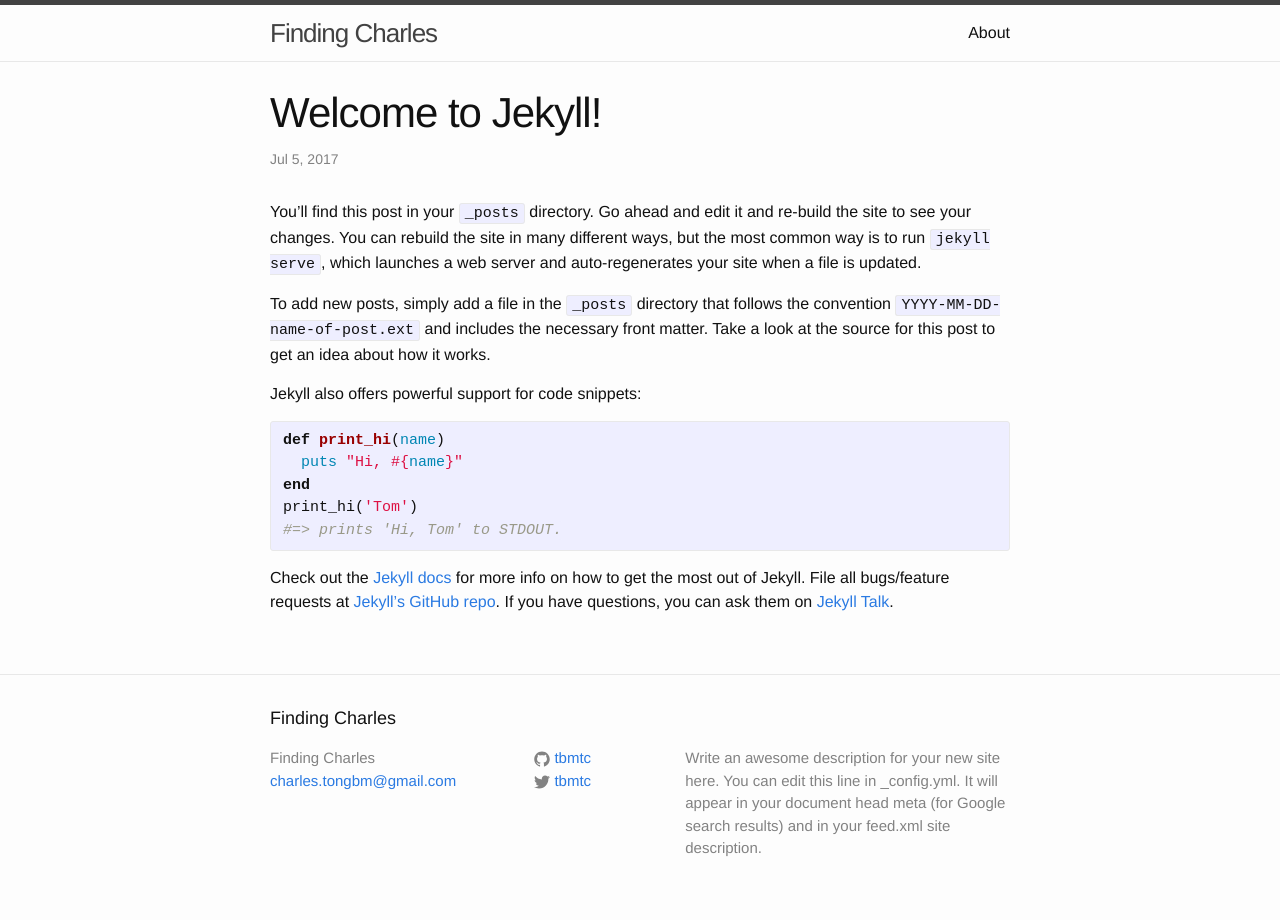
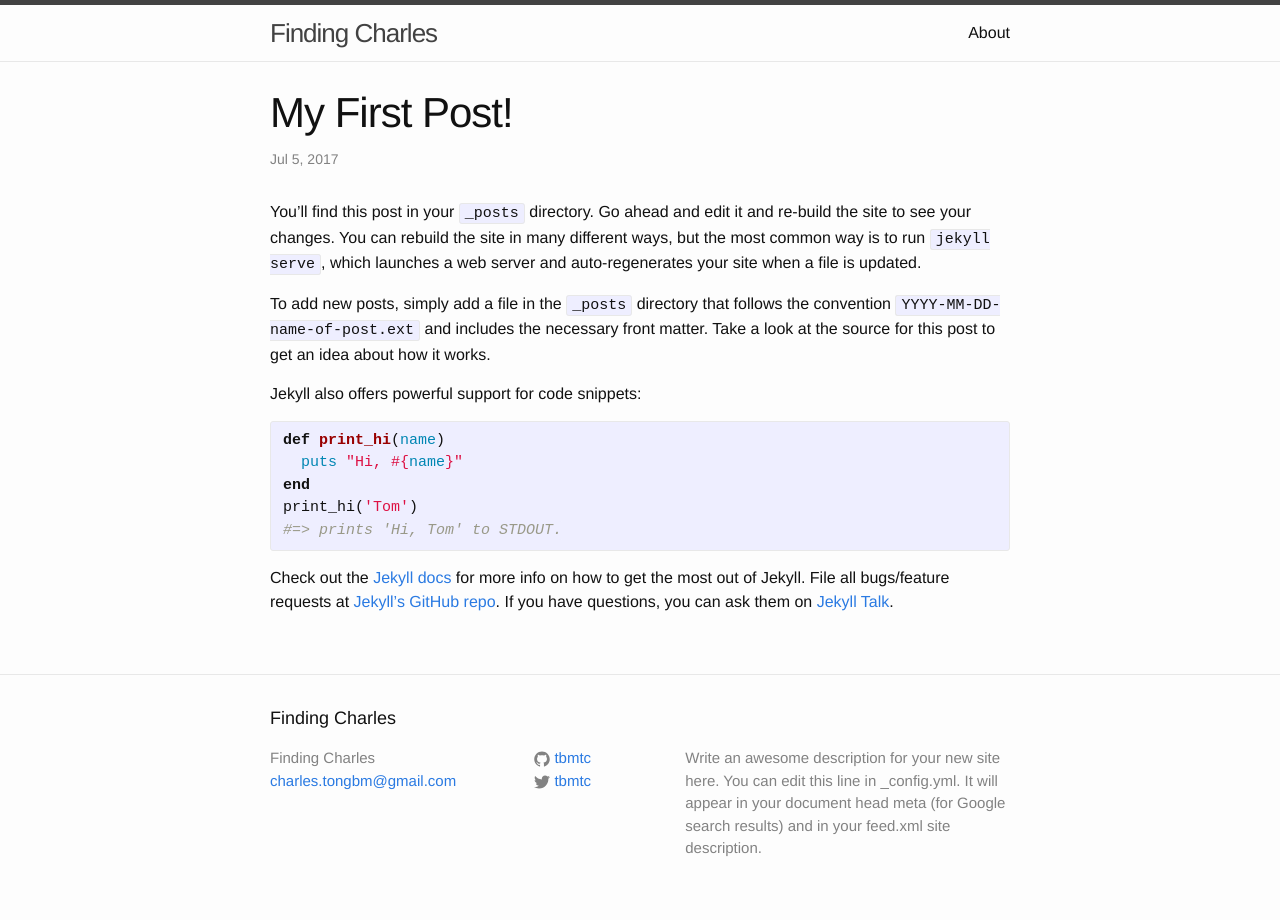
Before and after one commit to tbmtc/my-first-web, a Jekyll site: the page built from _posts/2017-07-05-welcome-to-jekyll.markdown, in a window 1280 px wide. Built offline with Jekyll 4.4.1, drawn with Linux system fonts in a browser that asks for light colours.

Commit message:
Update 2017-07-05-welcome-to-jekyll.markdown

```diff
--- a/_posts/2017-07-05-welcome-to-jekyll.markdown
+++ b/_posts/2017-07-05-welcome-to-jekyll.markdown
@@ -1,8 +1,8 @@
 ---
 layout: post
-title:  "Welcome to Jekyll!"
+title:  "My First Post!"
 date:   2017-07-05 20:07:36 +0000
-categories: jekyll update
+categories: post
 ---
 You’ll find this post in your `_posts` directory. Go ahead and edit it and re-build the site to see your changes. You can rebuild the site in many different ways, but the most common way is to run `jekyll serve`, which launches a web server and auto-regenerates your site when a file is updated.
 
```
